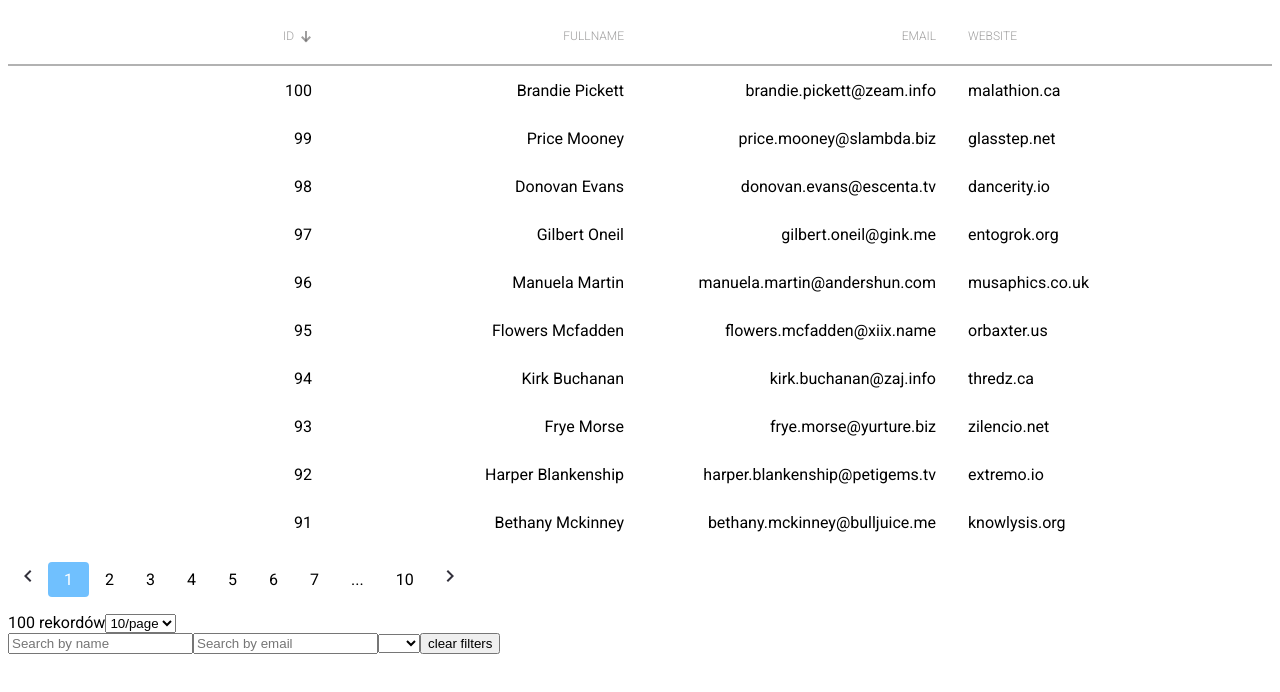
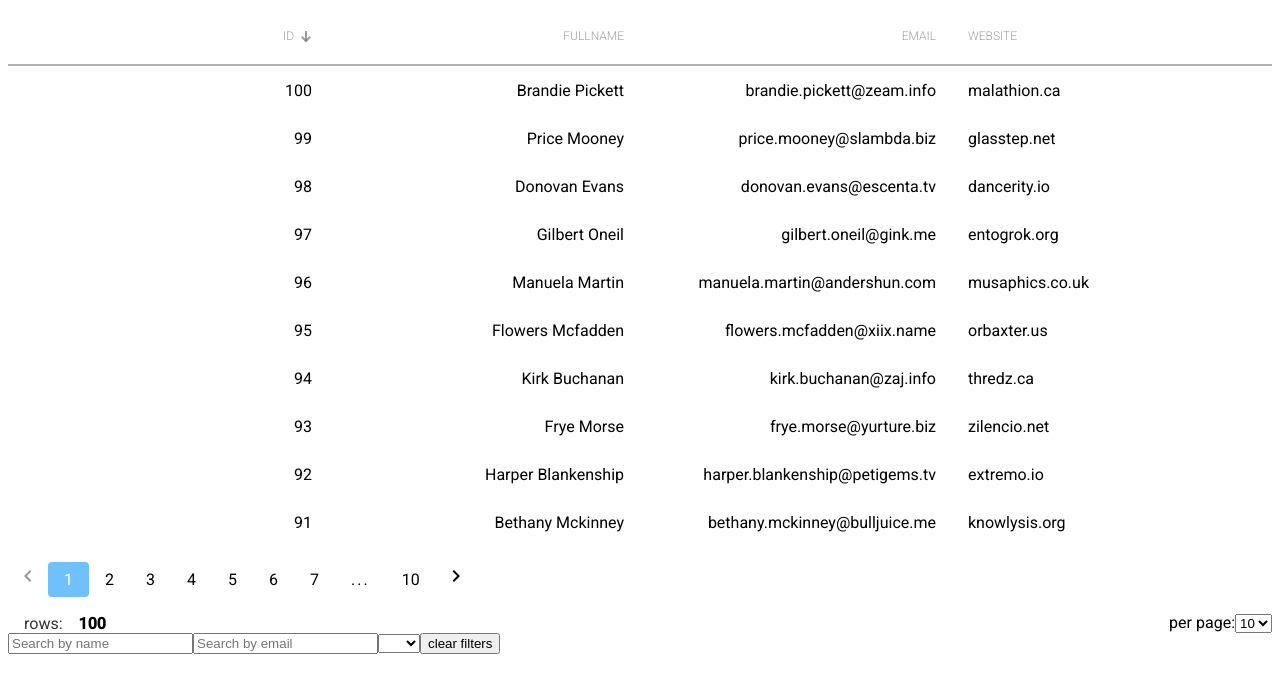
Before and after one commit to burasuk/angular-cdk-table-advanced-example, an Angular app: page / in a window 1280 px wide. Shown: the top 692 px of the page. Built offline with nearby package versions, Linux system fonts and the light colour scheme.

Commit message:
2 files modified

```diff
--- a/src/paginator/paginator.component.html
+++ b/src/paginator/paginator.component.html
@@ -1,10 +1,9 @@
 <ul class="pagination">
-
 	<li class="link" [ngClass]="{ 'disabled': pageIndex === 0 }" *ngIf="getNumberOfPages() > 1">
 		<a (click)="pageIndex > 0 && previousPage()" class="page-link prev-page">
 			<svg xmlns="http://www.w3.org/2000/svg" width="8" height="12" viewBox="0 0 8 12">
 				<g fill="none" fill-rule="evenodd">
-					<path fill="#33313C" d="M7.41 1.41L6 0 0 6l6 6 1.41-1.41L2.83 6z"></path>
+					<path fill="#33313C" d="M7.41 1.41L6 0 0 6l6 6 1.41-1.41L2.83 6z" class="nav-arrows"></path>
 				</g>
 			</svg>
 		</a>
@@ -13,15 +12,14 @@
 	<ng-container *ngFor="let pageNum of fetchPageNumbers() | fetchPages">
 
 		<li class="link" *ngIf="pageNum.page === false && pageNum.value === LEFT_PAGE">
-			<a class="page-link">...</a>
+			<a class="page-link ellipsis">...</a>
 		</li>
 		<li [ngClass]="{'active': pageNum.value -1  === pageIndex }" *ngIf="pageNum.page === true">
 			<a (click)="setPage(pageNum.value -1 )" class="page-link">{{pageNum.value }}</a>
 		</li>
 
-
 		<li class="link" *ngIf="pageNum.page === false && pageNum.value === RIGHT_PAGE">
-			<a class="page-link">...</a>
+			<a class="page-link ellipsis">...</a>
 		</li>
 	</ng-container>
 
@@ -29,15 +27,23 @@
 		<a (click)="nextPage()" class="page-link next-page">
 			<svg xmlns="http://www.w3.org/2000/svg" width="8" height="12" viewBox="0 0 8 12">
 				<g fill="none" fill-rule="evenodd">
-					<path fill="#33313C" d="M7.41 1.41L6 0 0 6l6 6 1.41-1.41L2.83 6z"></path>
+					<path fill="#33313C" d="M7.41 1.41L6 0 0 6l6 6 1.41-1.41L2.83 6z" class="nav-arrows"></path>
 				</g>
 			</svg>
 		</a>
 	</li>
 </ul>
 <div class="description">
-	<span>{{length}} rekordów</span>
-	<select (ngModelChange)="changePageSize($event)" #select [(ngModel)]="selectedPageSize">
-    <option [value]="pageSize" *ngFor="let pageSize of pageSizeOptions">{{pageSize}}/page</option>
-  </select>
+	<div class="total-length">
+		<span class="total-length__text">rows:</span>
+		<span class="total-length__counter">{{length}}</span>
+	</div>
+	<div class="field has-addons">
+		<span class="control is-addon is-transparent">per page:</span>
+		<span class="select control">
+            <select (change)="changePageSize(select.value)" #select [(ngModel)]="selectedPageSize">
+                <option [value]="pageSize" *ngFor="let pageSize of pageSizeOptions">{{pageSize}}</option>
+            </select>
+        </span>
+	</div>
 </div>
--- a/src/paginator/paginator.component.scss
+++ b/src/paginator/paginator.component.scss
@@ -13,30 +13,62 @@ ul.pagination {
   user-select: none;
   padding-left: 0;
 }
+a.page-link {
+  display: flex;
+  padding: 0.5em 1em;
+  text-decoration: none;
+  border-radius: 4px;
 
-li.disabled a.page-link {
+  li.disabled & {
     cursor: not-allowed;
+    opacity: 0.4;
   }
 
-li.active .page-link {
+  li.active & {
     background-color: #70c0fe;
     color: #fff;
   }
 
-a.page-link {
+  &.ellipsis {
+    letter-spacing: 2px;
+  }
+
+  &:not(.ellipsis) {
     cursor: pointer;
-  display: block;
-  padding: 0.5em 1em;
-  text-decoration: none;
-  border-radius: 4px;
+
     &:hover {
       background-color: #ebebeb;
     }
   }
-.prev-page {
+
+  path.nav-arrows {
+    fill: #000;
+  }
+
+  &.prev-page {
     margin-right: var(--prev-next-margin);
   }
-.next-page {
+
+  &.next-page {
     margin-left: var(--prev-next-margin);
     transform: rotate(180deg);
   }
+}
+
+.description {
+  display: flex;
+  align-items: center;
+  justify-content: space-between;
+  gap: 2rem;
+
+  .total-length {
+    &__text {
+      padding: 0.8rem 1em;
+      opacity: 0.8;
+    }
+
+    &__counter {
+      font-weight: bold;
+    }
+  }
+}
```
Lines whose indentation alone changed are shown as unchanged.
